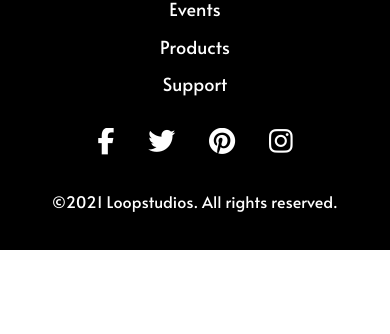
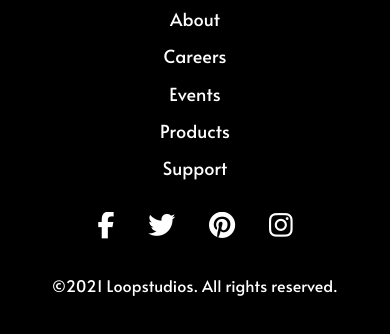
Before and after one commit to Ajay-Kannan7/Loopstudios-landing-page, a plain HTML site: page index.html in a window 390 px wide. Shown: the part 4822-5156 px from the top of the page. Before the commit the page ends 5072 px from the top, so only its background shows below. Drawn offline with nearby package versions, Linux system fonts and the light colour scheme.

Commit message:
update style.scss design

```diff
--- a/css/style.scss
+++ b/css/style.scss
@@ -353,7 +353,7 @@ footer{
 }
 @media only screen and (max-width:980px){
     footer{
-        top:550%;
+        top:560%;
         flex-direction:column;
         .links{
             width:100%;
```
Also changed, not shown: css/style.css.
